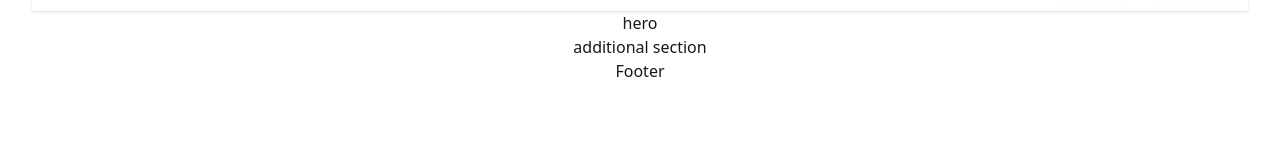
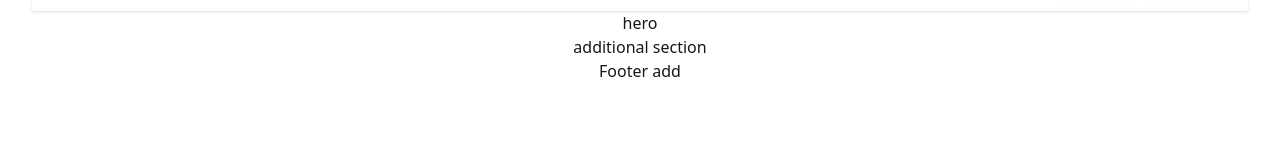
Before and after one commit to tanu42012/roommate-find-client, a React (Vite) app: page / in a window 1280 px wide. Shown: the part 150-299 px from the top of the page. Built offline with nearby package versions, Linux system fonts and the light colour scheme.

Commit message:
added footer

```diff
--- a/src/Components/Footer.jsx
+++ b/src/Components/Footer.jsx
@@ -3,7 +3,7 @@ import React from 'react';
 const Footer = () => {
     return (
         <div>
-            Footer
+            Footer add
         </div>
     );
 };
```
